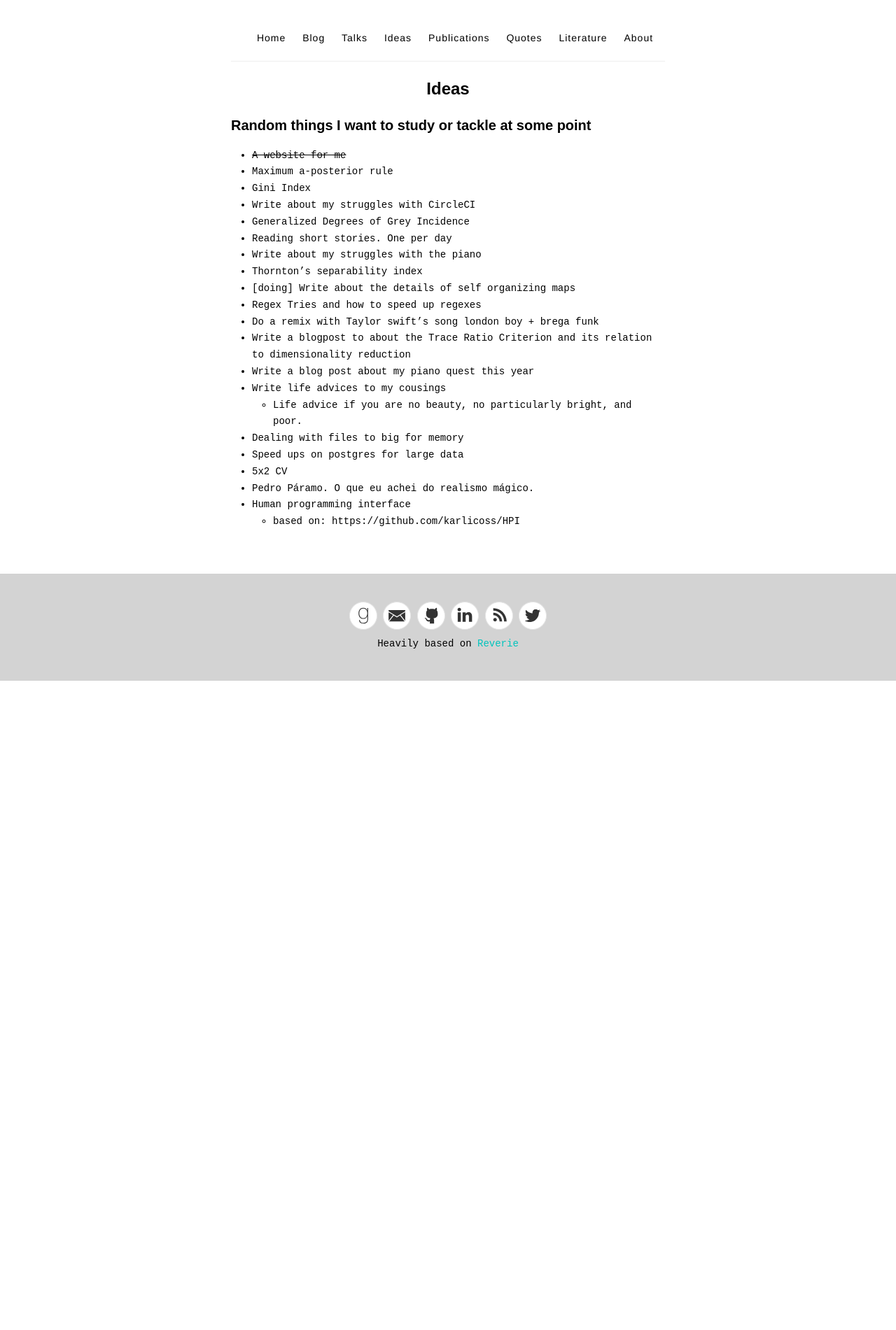
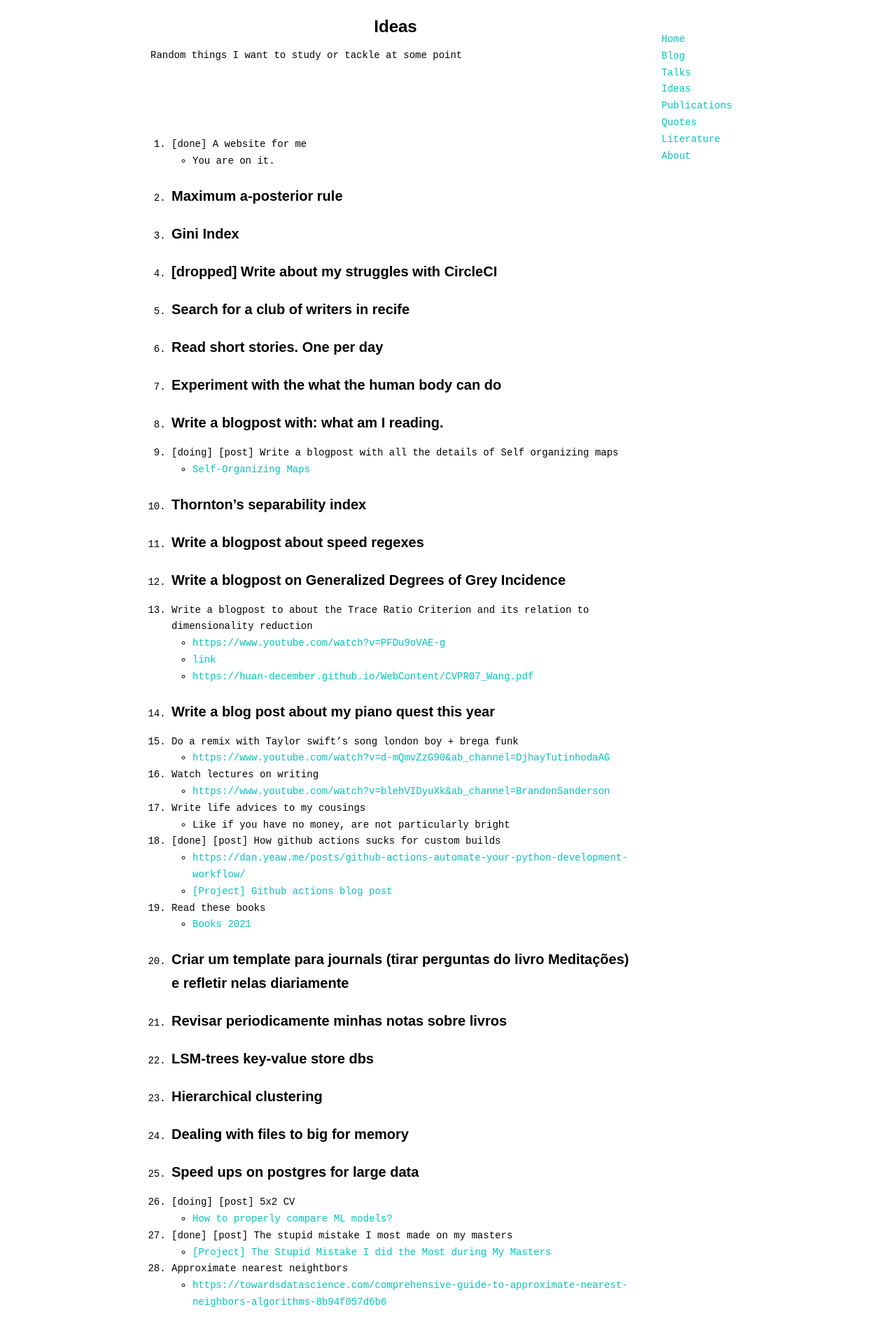
Before and after one commit to rsarai/-rsarai.github.io, a Jekyll site: the page built from _pages/ideas.md, in a window 1280 px wide. Shown: the top 1901 px of the page at 70% size. Built offline with Jekyll 4.4.1, drawn with Linux system fonts in a browser that asks for light colours; before the commit the page ends 973 px from its top, so only the background shows below that; some of the changed text lies outside the part shown.

Commit message:
Updates layout

```diff
--- a/_layouts/default.html
+++ b/_layouts/default.html
@@ -15,29 +15,27 @@
   </head>
 
   <body>
+
     <div class="wrapper-container">
-      <div class="wrapper-masthead">
-        <div class="container">
-          <header class="masthead clearfix">
-            <nav>
-              <div>
-                <a href="{{ site.baseurl }}/">Home</a>
-                <a href="{{ site.baseurl }}/blog">Blog</a>
-                <a href="{{ site.baseurl }}/talks">Talks</a>
-                <a href="{{ site.baseurl }}/ideas">Ideas</a>
-                <a href="{{ site.baseurl }}/publications">Publications</a>
-                <a href="{{ site.baseurl }}/quotes">Quotes</a>
-                <a href="{{ site.baseurl }}/livros">Literature</a>
-                <a href="{{ site.baseurl }}/about">About</a>
-              </div>
-            </nav>
-          </header>
-        </div>
-      </div>
-
       <div class="wrapper-main">
-        <div id="main" role="main" class="container">
-          {{ content }}
+        <div id="main" role="main">
+          <div class="wrapper-vertical-layout">
+            <div style="max-width: 700px;">
+              {{ content }}
+            </div>
+            <div class="side-header">
+              <ul>
+                <li><a href="{{ site.baseurl }}/">Home</a></li>
+                <li><a href="{{ site.baseurl }}/blog">Blog</a></li>
+                <li><a href="{{ site.baseurl }}/talks">Talks</a></li>
+                <li><a href="{{ site.baseurl }}/ideas">Ideas</a></li>
+                <li><a href="{{ site.baseurl }}/publications">Publications</a></li>
+                <li><a href="{{ site.baseurl }}/quotes">Quotes</a></li>
+                <li><a href="{{ site.baseurl }}/livros">Literature</a></li>
+                <li><a href="{{ site.baseurl }}/about">About</a></li>
+              </ul>
+            </div>
+          </div>
         </div>
       </div>
 
--- a/_pages/ideas.md
+++ b/_pages/ideas.md
@@ -4,25 +4,138 @@ title: Ideas
 permalink: /ideas/
 ---
 
-## Random things I want to study or tackle at some point
-- ~~A website for me~~
-- Maximum a-posterior rule
-- Gini Index
-- Write about my struggles with CircleCI
-- Generalized Degrees of Grey Incidence
-- Reading short stories. One per day
-- Write about my struggles with the piano
-- Thornton's separability index
-- [doing] Write about the details of self organizing maps
-- Regex Tries and how to speed up regexes
-- Do a remix with Taylor swift's song london boy + brega funk
-- Write a blogpost to about the Trace Ratio Criterion and its relation to dimensionality reduction
-- Write a blog post about my piano quest this year
-- Write life advices to my cousings
-    - Life advice if you are no beauty, no particularly bright, and poor.
-- Dealing with files to big for memory
-- Speed ups on postgres for large data
-- 5x2 CV
-- Pedro Páramo. O que eu achei do realismo mágico.
-- Human programming interface
-    - based on: https://github.com/karlicoss/HPI
+Random things I want to study or tackle at some point
+
+<br>
+1. [done] A website for me
+-   You are on it.
+
+2. Maximum a-posterior rule
+-
+
+3. Gini Index
+-
+
+4. [dropped] Write about my struggles with CircleCI
+-
+
+5. Search for a club of writers in recife
+-
+
+6. Read short stories. One per day
+-
+
+7. Experiment with the what the human body can do
+-
+
+8. Write a blogpost with: what am I reading.
+-
+
+9. [doing] [post] Write a blogpost with all the details of Self organizing maps
+-   [Self-Organizing Maps](20200317074510_selforganizingmaps.md)
+
+
+10. Thornton's separability index
+-
+11. Write a blogpost about speed regexes
+-
+12. Write  a blogpost on Generalized Degrees of Grey Incidence
+-
+
+13. Write a blogpost to about the Trace Ratio Criterion and its relation to dimensionality reduction
+-   <https://www.youtube.com/watch?v=PFDu9oVAE-g>
+-   [link](https://www.researchgate.net/profile/Feiping_Nie/publication/24217912_Trace_Ratio_Problem_Revisited/links/0c96052057a4e1ddbb000000/Trace-Ratio-Problem-Revisited.pdf)
+-   <https://huan-december.github.io/WebContent/CVPR07_Wang.pdf>
+
+
+
+14. Write a blog post about my piano quest this year
+-
+
+15. Do a remix with Taylor swift's song london boy + brega funk
+-   <https://www.youtube.com/watch?v=d-mQmvZzG90&ab_channel=DjhayTutinhodaAG>
+
+
+
+16. Watch lectures on writing
+-   <https://www.youtube.com/watch?v=blehVIDyuXk&ab_channel=BrandonSanderson>
+
+
+17. Write life advices to my cousings
+-   Like if you have no money, are not particularly bright
+
+
+18. [done] [post] How github actions sucks for custom builds
+-   <https://dan.yeaw.me/posts/github-actions-automate-your-python-development-workflow/>
+-   [[Project] Github actions blog post](project_github_actions_blog_post.md)
+
+
+
+19. Read these books
+- [Books 2021](books_2021.md)
+
+20. Criar um template para journals (tirar perguntas do livro Meditações) e refletir nelas diariamente
+-
+21. Revisar periodicamente minhas notas sobre livros
+-
+22. LSM-trees key-value store dbs
+-
+23. Hierarchical clustering
+-
+24. Dealing with files to big for memory
+-
+25. Speed ups on postgres for large data
+-
+26. [doing] [post] 5x2 CV
+-   [How to properly compare ML models?](how_to_properly_compare_ml_models.md)
+
+
+27. [done] [post] The stupid mistake I most made on my masters
+-   [[Project] The Stupid Mistake I did the Most during My Masters](project_the_stupid_mistake_i_did_the_most_during_my_masters.md)
+
+
+28. Approximate nearest neightbors
+-   <https://towardsdatascience.com/comprehensive-guide-to-approximate-nearest-neighbors-algorithms-8b94f057d6b6>
+
+
+29. [doing] [post] Pedro Páramo. O que eu acho do realismo mágico.
+-
+30. Get data from dailyo and generate default analysis since the app doesn't provide
+-
+
+31. Human programming interface
+- Medium
+- Notion articles
+- based on: <https://github.com/karlicoss/HPI>
+
+
+32. Migrate my medium posts
+-
+33. Continue to write post for my "What if" series
+-
+34. Use new font for my site
+-   font-family: "Menlo", "Meslo LG", monospace;
+    -<https://nee.lv/2021/02/28/How-I-cut-GTA-Online-loading-times-by-70/>
+
+
+35. Struggles with Jupyter, versioning ml experiments, remembering notebooks names, remembering learnings
+-
+36. Representation learning research plan
+-
+37. [done] [post] Write a blog post on Stoicism: On happiness
+-   [[Project] Thoughts on Stoicism: On happiness](project_thoughts_on_stoicism_on_happiness.md)
+
+
+38. Blog post on creating a readwise copy and what I learned of react
+-
+39. Write a blog post on the book A guide to a good life
+-
+
+40. Study OCaml
+-   This always comes back to me. I always find myself wanting to study this. Maybe I should do it. Follow the rule of the 10 hours;
+
+
+41. Study Elixir
+-
+42. Generalization and Specialization
+- I have an ongoing discussion with myself about generalization and specialization, maybe I should right something about it.
--- a/assets/style.scss
+++ b/assets/style.scss
@@ -440,6 +440,23 @@ nav {
   min-height: 100%;
   position: relative;
 }
+
+.wrapper-vertical-layout {
+  display: flex;
+  margin: auto;
+  max-width: 850px;
+  justify-content: space-between;
+}
+
+.side-header {
+  width: 150px;
+  padding-top: 30px;
+
+  ul {
+    list-style-type: none;
+  }
+}
+
 
 .wrapper-main {
   padding-bottom: 200px;
--- a/index.html
+++ b/index.html
@@ -3,7 +3,7 @@ layout: default
 ---
 
 
-<div class="container">
+<div>
     <h1 class="hello">Rebeca Sarai</h1>
     <p>I'm from Brazil and live in a sunny place in the state of Pernambuco. By day, I work as a software developer at Vinta Software. By night, I'm pursuing a MS in CS at the University of Pernambuco.</p>
     <p>I usually disagree with some people related to brazilian politics and I leave amusing comments online.</p>
```
